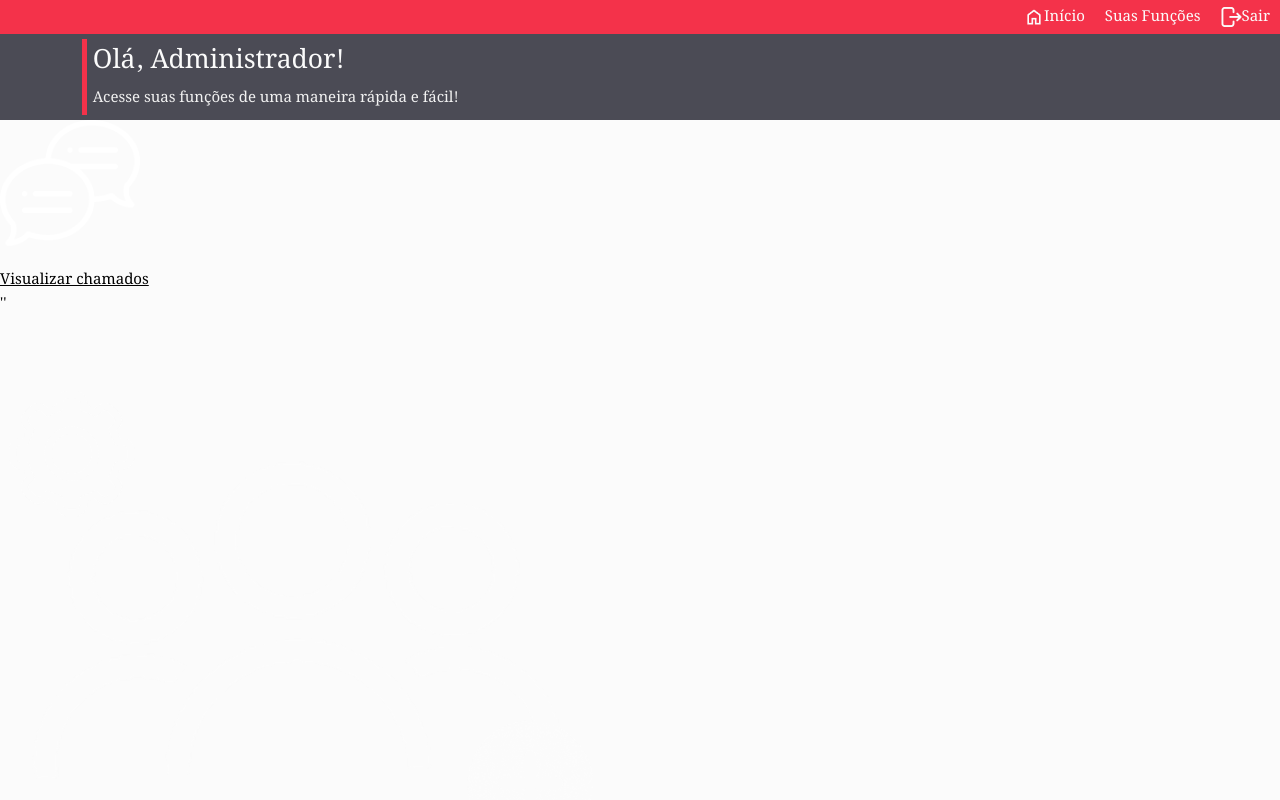
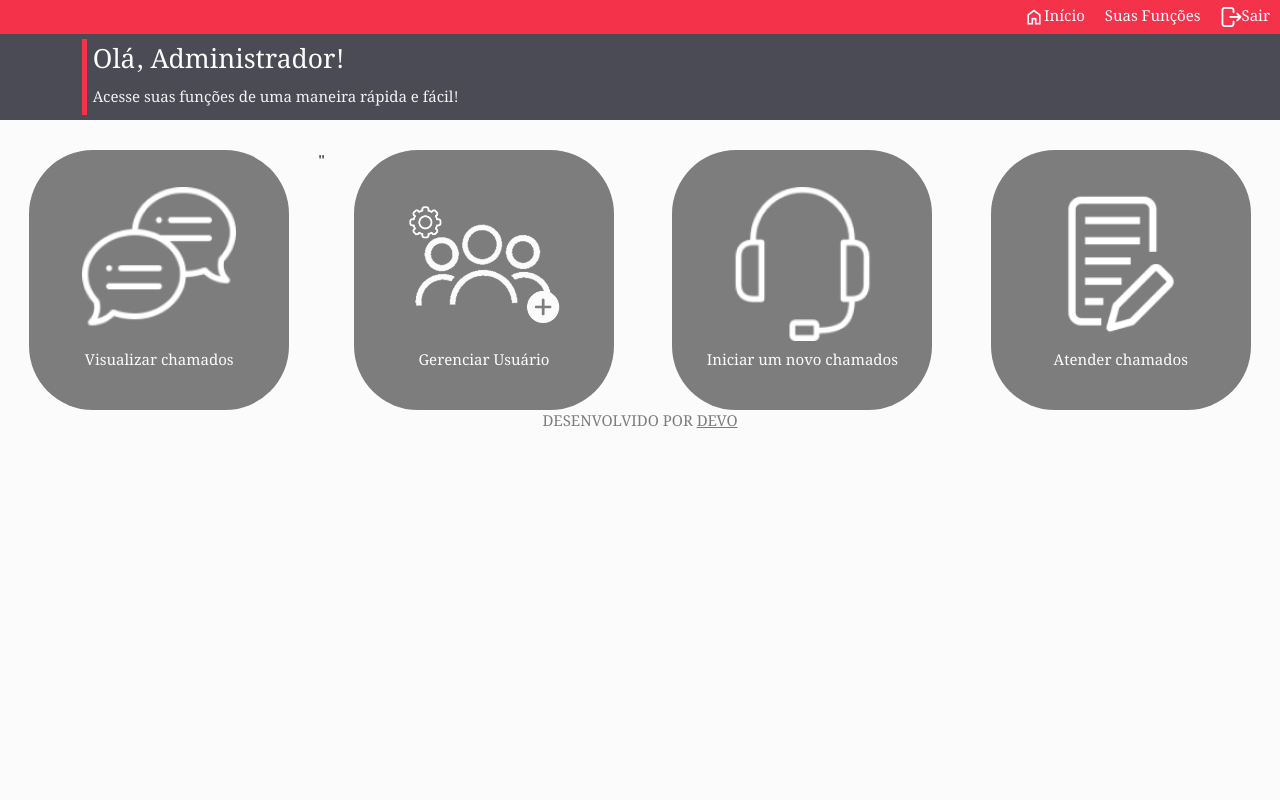
Before and after one commit to equipedevo/API_2_FRONT, a React (Create React App) app in the folder hermez/: page /base in a window 1280 px wide. Shown: the top 800 px of the page. Built offline with nearby package versions, Linux system fonts and the light colour scheme.

Commit message:
T12 - Estilizei os botões da home

```diff
--- a/hermez/src/pages/css/Home.css
+++ b/hermez/src/pages/css/Home.css
@@ -0,0 +1,55 @@
+:root{
+    --marginTopBotoesHome: 30px;
+    --tamanhoImagensBotoesHome: 12vw;
+    --tamanhoTextoBotoesHome: 18vw;
+    --borderRadiusBotoesHome: 5vw;
+}
+
+.botoesHomePrincipal{
+    display: flex;
+    flex-wrap: wrap;
+    margin-top: var(--marginTopBotoesHome);
+}
+.botoesHomePrincipal > a{
+    background-color: var(--cinzaPadrao);
+    border-radius: var(--borderRadiusBotoesHome);
+    display: flex;
+    margin: auto;
+    padding: 2px;
+    height: var(--tamanhoBotoesHome);
+    width: var(--tamanhoBotoesHome);
+    text-decoration: none;
+}
+.botoesHomePrincipal > a > div{
+    margin: auto;
+    text-align: center;
+}
+
+.botoesHomePrincipal > a > div img{
+    width: var(--tamanhoImagensBotoesHome);
+}
+
+.botoesHomePrincipal > a > div h1{
+    color: var(--branco);
+    font: var(--texto);
+    width: var(--tamanhoTextoBotoesHome);
+}
+
+.botoesHomePrincipal > a:hover{
+    background-color: var(--cinzaEscuro);
+}
+
+@media (max-width: 649px){
+    :root{
+        --tamanhoBotoesHome: 40vw;
+    }
+    .botoesHomePrincipal{
+        gap: 30px;
+    }
+}
+
+@media (min-width: 650px){
+    :root{
+        --tamanhoBotoesHome: 20vw;
+    }
+}
```
